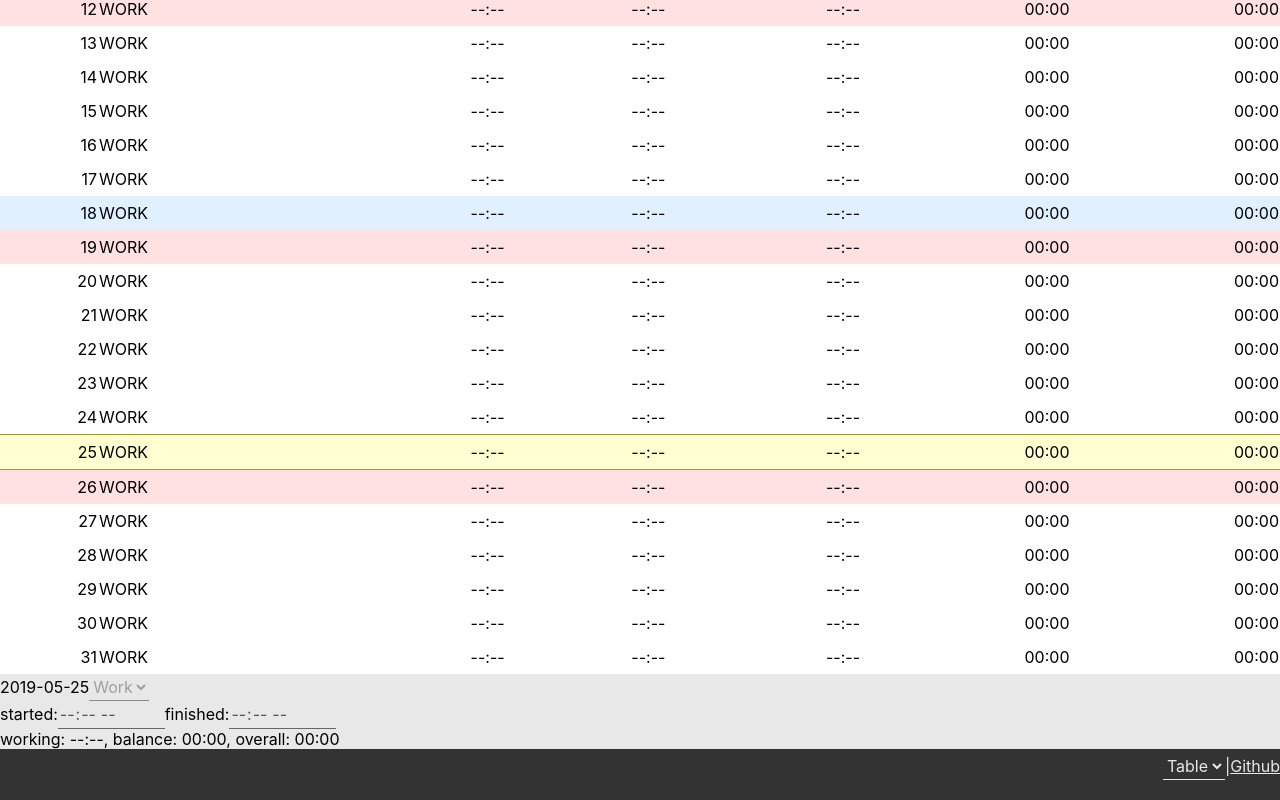
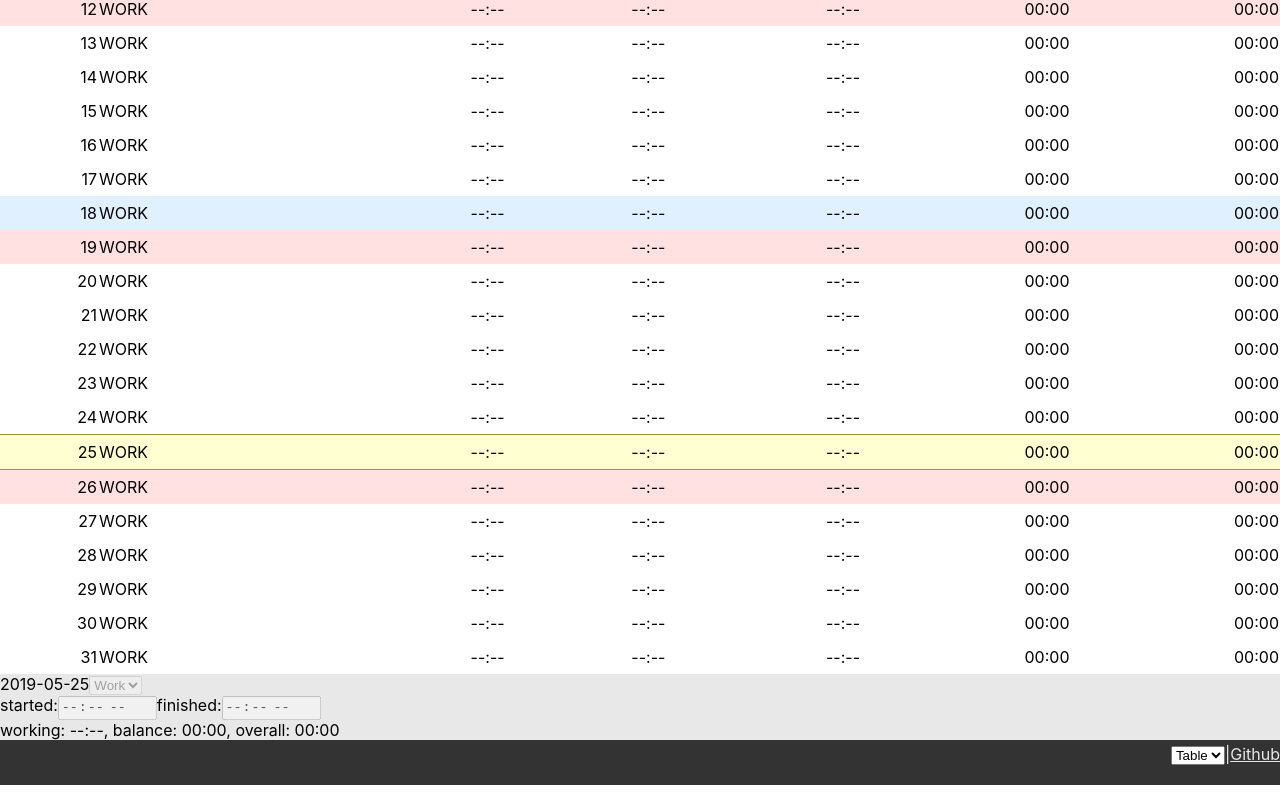
Before and after one commit to leafriend/working-hours, a React (Create React App) app: page / in a window 1280 px wide. Shown: the part 452-1252 px from the top of the page. Built offline with nearby package versions, Linux system fonts and the light colour scheme; the HTML template or start-up script is replaced by a standard one.

Commit message:
Remove form style

```diff
--- a/src/App.scss
+++ b/src/App.scss
@@ -30,13 +30,3 @@
     align-content: flex-end;
   }
 }
-
-input[type="time"],
-select {
-  background: transparent;
-  border: none;
-  border-bottom: 1px solid #666666;
-  font: inherit;
-  padding-top: 0.125em;
-  padding-bottom: 0.125em;
-}
--- a/src/Footer.scss
+++ b/src/Footer.scss
@@ -4,8 +4,4 @@ footer, footer a {
   padding-top: 0.25em;
   padding-bottom: 1.25em;
   text-align: right;
-  select {
-    color: #e8e8e8;
-    border-color: #e8e8e8;
-  }
 }
```
